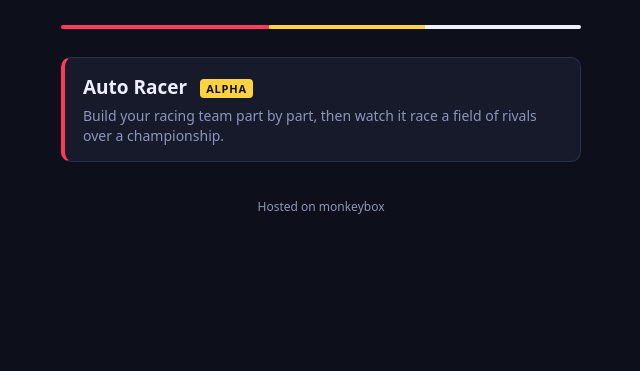
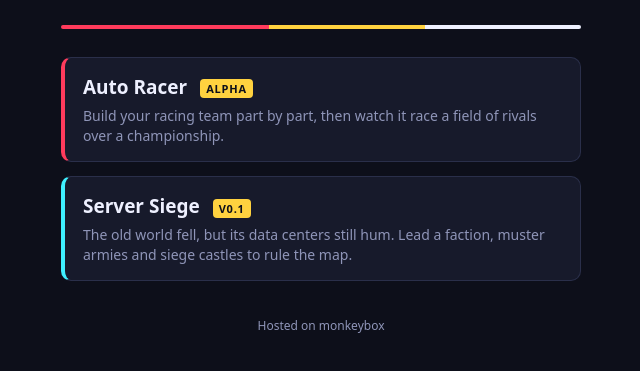
Before and after one commit to nickvmprojects/vmhub, a plain HTML site: page index.html in a window 1280 px wide. Shown: the part 105-476 px from the top of the page, without its empty margins (319-959 px from the left). Drawn offline with Linux system fonts and the light colour scheme.

Commit message:
Add Server Siege to the hub
Co-Authored-By: Claude Opus 5.5 <noreply@anthropic.com>
Claude-Session: https://claude.ai/code/session_01Vv1gCJfUoMJ8UyMt2AheZt

```diff
--- a/index.html
+++ b/index.html
@@ -39,6 +39,11 @@
     <div class="desc">Build your racing team part by part, then watch it race a field of rivals over a championship.</div>
   </a>
 
+  <a class="card" href="/serversiege/" style="border-left-color:#3ff0ff">
+    <div class="name">Server Siege <span class="tag">v0.1</span></div>
+    <div class="desc">The old world fell, but its data centers still hum. Lead a faction, muster armies and siege castles to rule the map.</div>
+  </a>
+
   <footer>Hosted on monkeybox</footer>
 </main>
 </body>
```
